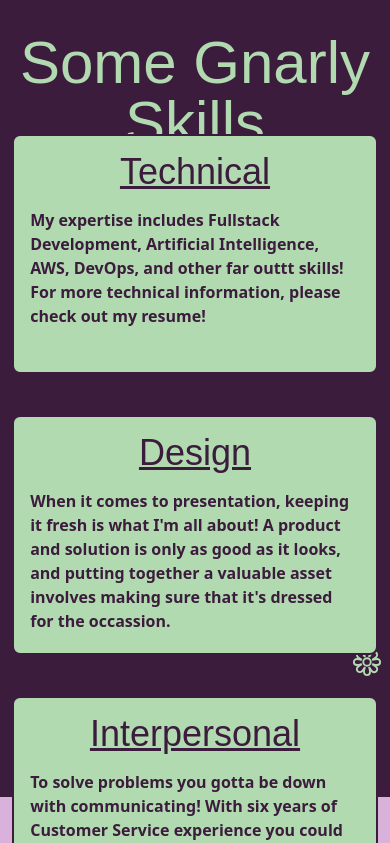
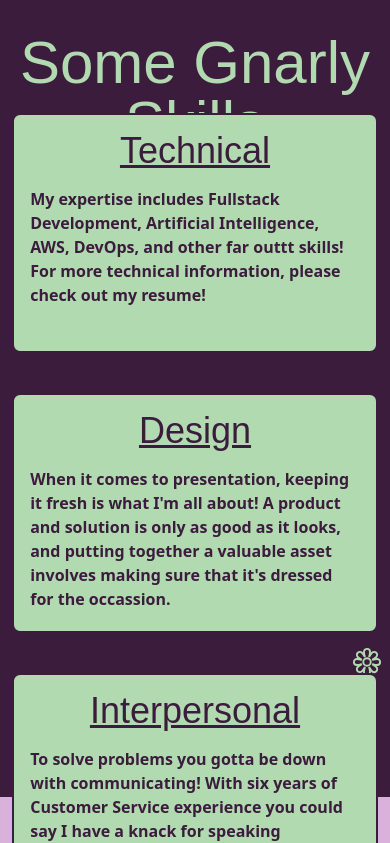
Before and after one commit to jamesdev4you/GroovyPortfolio, a Next.js app in the folder portfolio/: page / in a window 390 px wide. Shown: the part 891-1734 px from the top of the page. Built offline with nearby package versions, Linux system fonts and the light colour scheme; a web font is replaced by a local one.

Commit message:
weird iphone16 bug

```diff
--- a/portfolio/app/page.tsx
+++ b/portfolio/app/page.tsx
@@ -114,7 +114,7 @@ export default function Home() {
           height={30}
           className="absolute z-0 right-2 bottom-30 [&_path]:stroke-accent! [&_circle]:stroke-accent!"
         />
-        <div className="absolute flex-col xl:pt-10 2xl:pt-30 md:w-11/12 h-full md:h-auto flex md:flex-row items-center justify-around top-40">
+        <div className="absolute flex-col w-full xl:pt-10 2xl:pt-30 md:w-11/12 h-auto gap-10 md:h-auto flex md:flex-row items-center justify-around top-40">
           {SkillBoxes.map(({ name, paragraphOne, paragraphTwo }) => (
               <div key={name} className=" flex-col items-center justify-center w-15/16 md:w-xs lg:w-4/16 h-60 xl:h-100 md:h-80 p-4 bg-accent rounded-lg border-2 border-background top-30">
                 <h2 className="text-4xl font-display text-background text-center underline">{name}</h2>
```
